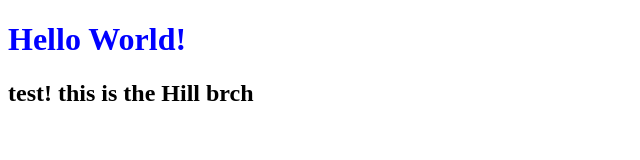
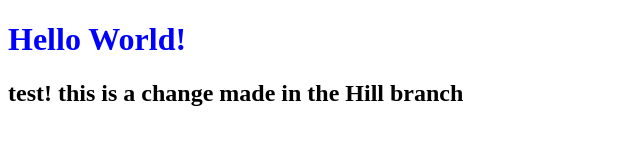
Before and after one commit to gradenHill/JSBasics, a plain HTML site: page index.html in a window 1280 px wide. Shown: the whole page, without its empty margins (0-640 px from the left). Drawn offline with Linux system fonts and the light colour scheme.

Commit message:
edit line 11

```diff
--- a/index.html
+++ b/index.html
@@ -8,7 +8,7 @@
 </head>
 <body>
     <h1>Hello World!</h1>
-    <h2>test! this is the Hill brch</h2>
+    <h2>test! this is a change made in the Hill branch</h2>
     <script src="index.js"></script>
 </body>
 </html>
```
